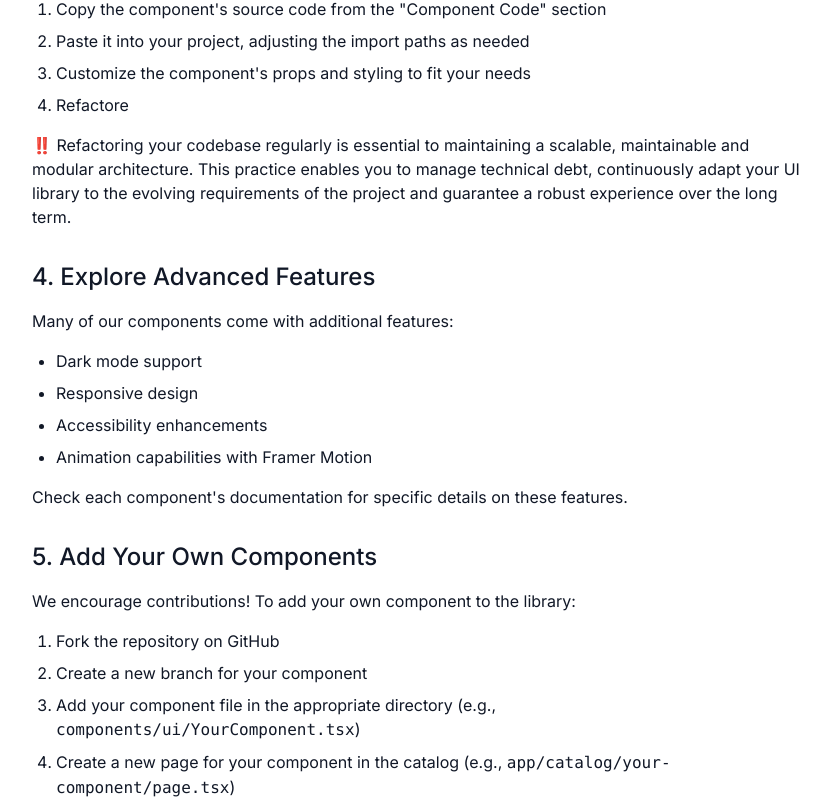
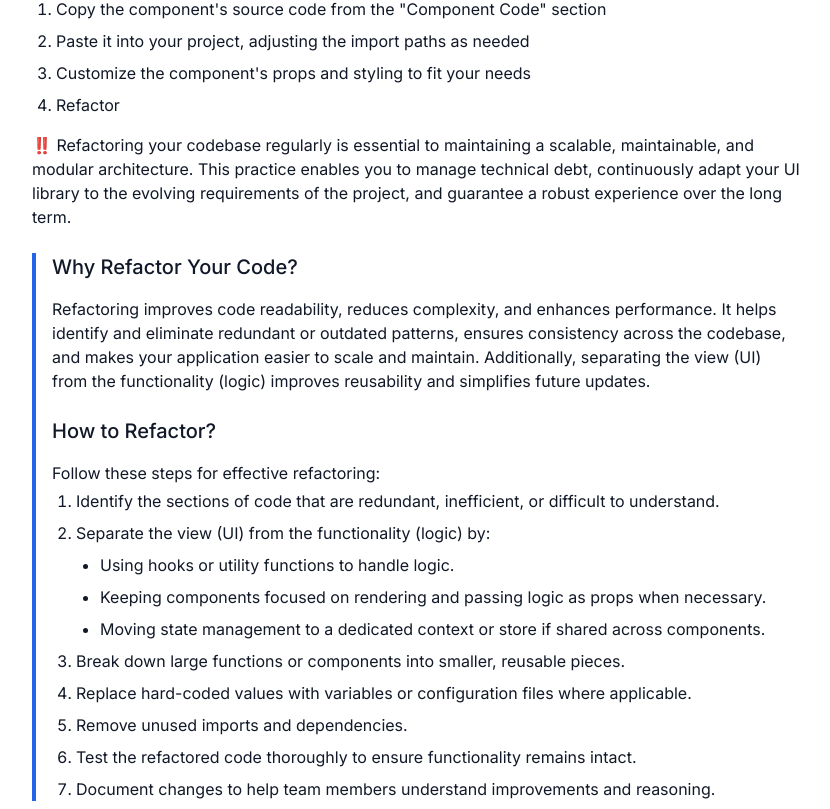
Before and after one commit to Florence-Martin/UI-Library, a Next.js app: page / in a window 1280 px wide. Shown: the part 891-1700 px from the top of the page, without its empty margins (224-1054 px from the left). Built offline with nearby package versions, Linux system fonts and the light colour scheme.

Commit message:
feat: add how to refactore to the home page

```diff
--- a/app/accessibility-documentation/page.tsx
+++ b/app/accessibility-documentation/page.tsx
@@ -47,7 +47,7 @@ const AccessibilityDocumentation = () => {
           aria-label="Retour à la page précédente"
         >
           <SquareArrowOutUpLeft className="w-5 h-5 mr-2" />
-          Retour à la page d&apos;accueil
+          Back to Home page
         </button>
       </div>
 
--- a/app/catalog/tabs/page.tsx
+++ b/app/catalog/tabs/page.tsx
@@ -7,41 +7,52 @@ import CodeBlock from "@/components/CodeBlock";
 import BackToCatalog from "@/components/BackToCatalog";
 
 const tabsComponentCode = `
-'use client'
+"use client";
 
-import React, { useState } from 'react'
-import { motion } from 'framer-motion'
+import type React from "react";
+import { useState } from "react";
+import { motion } from "framer-motion";
+import { LucideIcon } from "lucide-react"; // Adjust based on your icon imports
 
 interface Tab {
-  id: string
-  label: string
-  content: React.ReactNode
+  id: string;
+  label: string;
+  icon?: LucideIcon;
+  content: React.ReactNode;
 }
 
 interface TabsProps {
-  tabs: Tab[]
+  tabs: Tab[];
 }
 
 export function Tabs({ tabs }: TabsProps) {
-  const [activeTab, setActiveTab] = useState(tabs[0].id)
+  const [activeTab, setActiveTab] = useState(tabs[0]?.id || "");
+
+  if (tabs.length === 0) {
+    return <div>No tabs available</div>;
+  }
 
   return (
     <div>
+      {/* Tabs Navigation */}
       <div className="flex border-b border-gray-200">
         {tabs.map((tab) => (
           <button
             key={tab.id}
             onClick={() => setActiveTab(tab.id)}
-            className={\`px-4 py-2 font-medium text-sm focus:outline-none \${
+            className={\`flex items-center space-x-2 px-4 py-2 font-medium text-sm focus:outline-none transition-colors duration-300 \${
               activeTab === tab.id
-                ? 'text-blue-600 border-b-2 border-blue-600'
-                : 'text-gray-500 hover:text-gray-700'
+                ? "text-blue-600 border-b-2 border-blue-600"
+                : "text-gray-500 hover:text-blue-600"
             }\`}
           >
-            {tab.label}
+            {tab.icon && <tab.icon className="h-4 w-4" />}
+            <span>{tab.label}</span>
           </button>
         ))}
       </div>
+
+      {/* Tabs Content */}
       <div className="mt-4">
         {tabs.map((tab) => (
           <motion.div
@@ -49,15 +60,16 @@ export function Tabs({ tabs }: TabsProps) {
             initial={{ opacity: 0 }}
             animate={{ opacity: activeTab === tab.id ? 1 : 0 }}
             transition={{ duration: 0.2 }}
-            className={activeTab === tab.id ? 'block' : 'hidden'}
+            className={activeTab === tab.id ? "block" : "hidden"}
           >
             {tab.content}
           </motion.div>
         ))}
       </div>
     </div>
-  )
+  );
 }
+
 `;
 
 export default function TabsPage() {
--- a/app/page.tsx
+++ b/app/page.tsx
@@ -96,15 +96,76 @@ export default function Home() {
                 Customize the component&apos;s props and styling to fit your
                 needs
               </li>
-              <li>Refactore</li>
+              <li>Refactor</li>
             </ol>
             <p className="mt-4">
               ‼️ Refactoring your codebase regularly is essential to maintaining
-              a scalable, maintainable and modular architecture. This practice
+              a scalable, maintainable, and modular architecture. This practice
               enables you to manage technical debt, continuously adapt your UI
-              library to the evolving requirements of the project and guarantee
+              library to the evolving requirements of the project, and guarantee
               a robust experience over the long term.
             </p>
+            <motion.div
+              initial={{ height: 0 }}
+              animate={{ height: "100%" }}
+              transition={{ duration: 0.5 }}
+              className="border-l-4 border-blue-600 pl-4"
+            >
+              <h4 className="text-xl font-medium mt-6 mb-4">
+                Why Refactor Your Code?
+              </h4>
+              <p className="mb-4">
+                Refactoring improves code readability, reduces complexity, and
+                enhances performance. It helps identify and eliminate redundant
+                or outdated patterns, ensures consistency across the codebase,
+                and makes your application easier to scale and maintain.
+                Additionally, separating the view (UI) from the functionality
+                (logic) improves reusability and simplifies future updates.
+              </p>
+              <h4 className="text-xl font-medium mt-6 mb-4">
+                How to Refactor?
+              </h4>
+              <p className="mb-1">
+                Follow these steps for effective refactoring:
+              </p>
+              <ol className="list-decimal pl-6 space-y-2">
+                <li>
+                  Identify the sections of code that are redundant, inefficient,
+                  or difficult to understand.
+                </li>
+                <li>
+                  Separate the view (UI) from the functionality (logic) by:
+                  <ul className="list-disc pl-6 mt-2 space-y-2">
+                    <li>Using hooks or utility functions to handle logic.</li>
+                    <li>
+                      Keeping components focused on rendering and passing logic
+                      as props when necessary.
+                    </li>
+                    <li>
+                      Moving state management to a dedicated context or store if
+                      shared across components.
+                    </li>
+                  </ul>
+                </li>
+                <li>
+                  Break down large functions or components into smaller,
+                  reusable pieces.
+                </li>
+                <li>
+                  Replace hard-coded values with variables or configuration
+                  files where applicable.
+                </li>
+                <li>Remove unused imports and dependencies.</li>
+                <li>
+                  Test the refactored code thoroughly to ensure functionality
+                  remains intact.
+                </li>
+                <li>
+                  Document changes to help team members understand improvements
+                  and reasoning.
+                </li>
+              </ol>
+            </motion.div>
           </section>
 
           <section>
--- a/components/ui/Tabs.tsx
+++ b/components/ui/Tabs.tsx
@@ -3,10 +3,12 @@
 import type React from "react";
 import { useState } from "react";
 import { motion } from "framer-motion";
+import { LucideIcon } from "lucide-react"; // Adjust based on your icon imports
 
 interface Tab {
   id: string;
   label: string;
+  icon?: LucideIcon;
   content: React.ReactNode;
 }
 
@@ -15,25 +17,33 @@ interface TabsProps {
 }
 
 export function Tabs({ tabs }: TabsProps) {
-  const [activeTab, setActiveTab] = useState(tabs[0].id);
+  const [activeTab, setActiveTab] = useState(tabs[0]?.id || "");
+
+  if (tabs.length === 0) {
+    return <div>No tabs available</div>;
+  }
 
   return (
     <div>
+      {/* Tabs Navigation */}
       <div className="flex border-b border-gray-200">
         {tabs.map((tab) => (
           <button
             key={tab.id}
             onClick={() => setActiveTab(tab.id)}
-            className={`px-4 py-2 font-medium text-sm focus:outline-none ${
+            className={`flex items-center space-x-2 px-4 py-2 font-medium text-sm focus:outline-none transition-colors duration-300 ${
               activeTab === tab.id
                 ? "text-blue-600 border-b-2 border-blue-600"
-                : "text-gray-500 hover:text-gray-700"
+                : "text-gray-500 hover:text-blue-600"
             }`}
           >
-            {tab.label}
+            {tab.icon && <tab.icon className="h-4 w-4" />}
+            <span>{tab.label}</span>
           </button>
         ))}
       </div>
+
+      {/* Tabs Content */}
       <div className="mt-4">
         {tabs.map((tab) => (
           <motion.div
```
